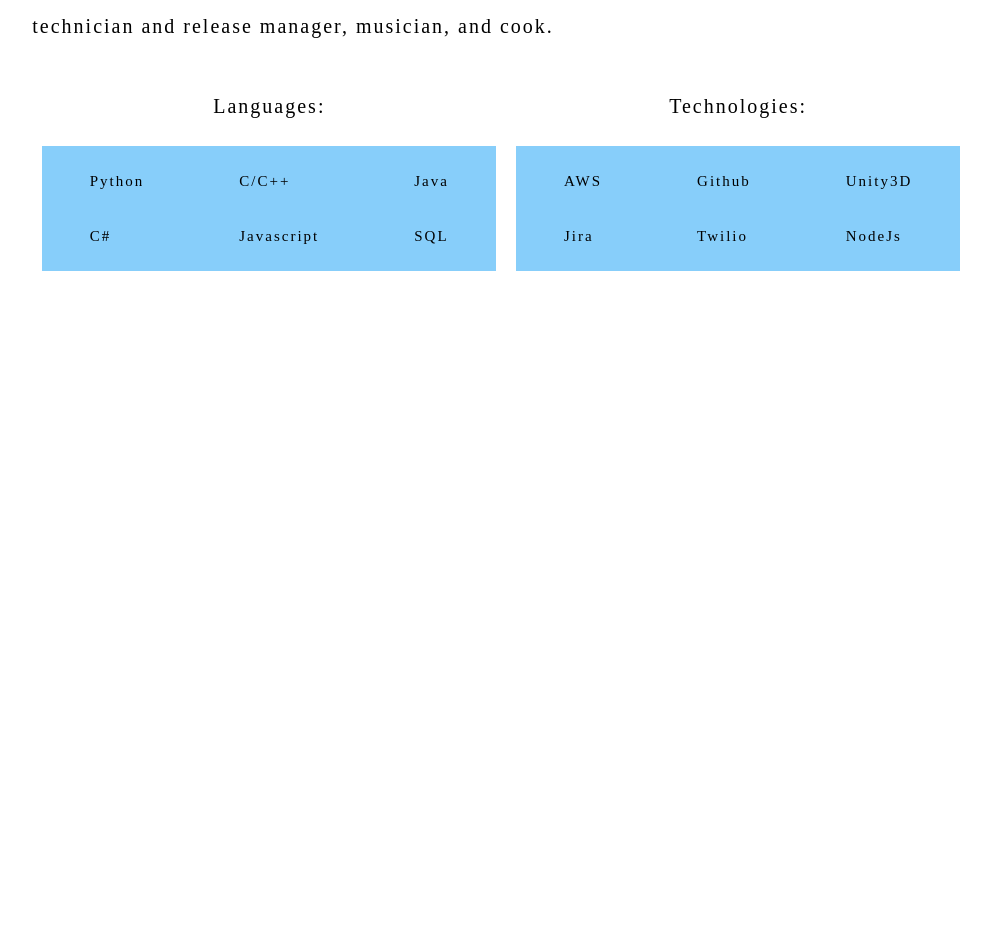
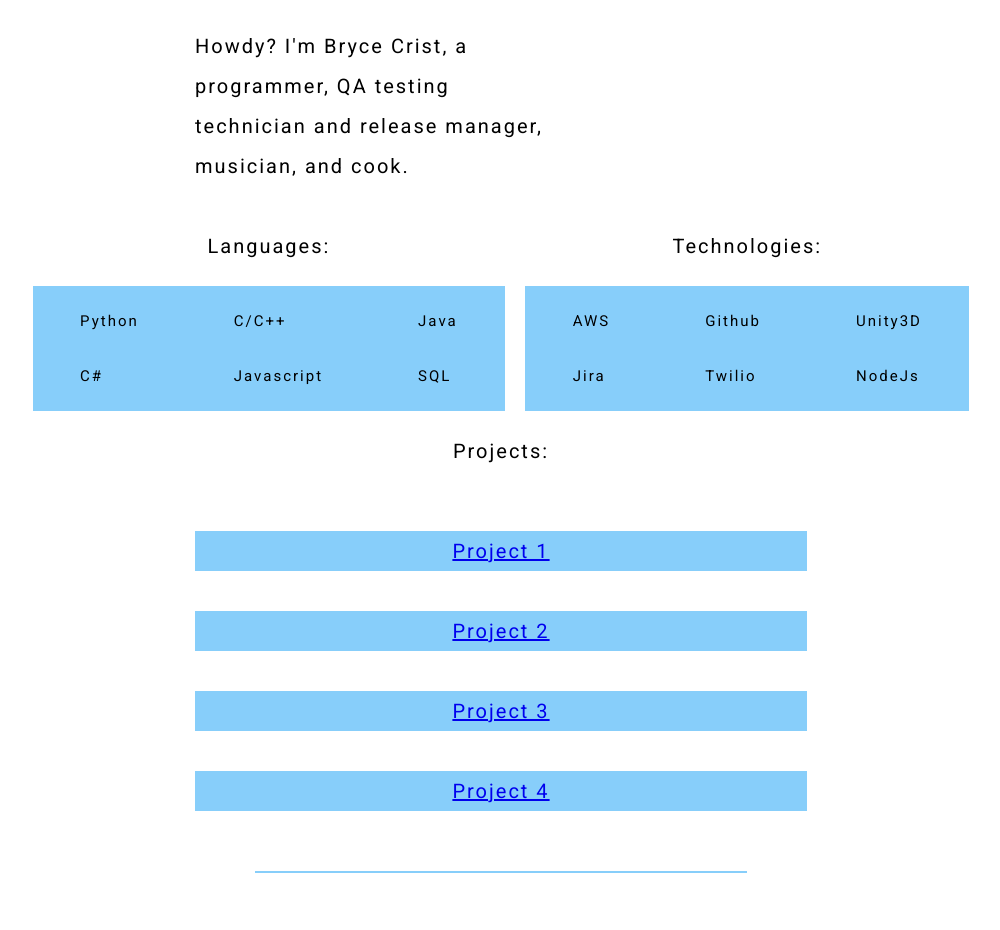
Before and after one commit to kalekotlin/kalekotlin.github.io, a plain HTML site: page _site/index.html in a window 1280 px wide. Shown: the part 216-1146 px from the top of the page, without its empty margins (139-1139 px from the left). Before the commit the page ends 800 px from the top, so only its background shows below. Drawn offline with Linux system fonts and the light colour scheme.

Commit message:
Added a section for projects and blog posts. Updated CSS a bit.

```diff
--- a/_site/index.html
+++ b/_site/index.html
@@ -4,6 +4,7 @@
     <meta charset="utf-8">
     <title>Home</title>
     <link rel="stylesheet" href="/assets/css/styles.css">
+    <link href="https://fonts.googleapis.com/css?family=Roboto&display=swap" rel="stylesheet">
   </head>
   <body>
     <main id="mainSect">
@@ -71,7 +72,41 @@
                 </div>
             </div>
         </div>
+        <div id="projects">
+            <p id="projectTitle">Projects:</p>
+            <div id="projectList">
+                <a href="#">Project 1</a>
+                <a href="#">Project 2</a>
+                <a href="#">Project 3</a>
+                <a href="#">Project 4</a>
+            </div>
+        </div>
+        <div id="divider"></div>
+        <div id="blogPosts">
+            <p id="blogTitle">Blog Post:</p>
+            <ul>
+
+                  <li>
+                    <p>
+                      <a href="/2020/01/15/Initial.html">Initial</a>
+                    </p>
+                    <p>2020-01-15 00:00:00 -0700</p>
+                    <p><p>A banana is an edible fruit – botanically a berry – produced by several kinds
+of large herbaceous flowering plants in the genus Musa.</p>
+</p>
+                  </li>
+
+              </ul>
+        </div>
     </section>
+    <div id="divider"></div>
+    <footer>
+        <div>
+            <a href="#">Github</a>
+            <a href="#">Instagram</a>
+            <a href="#">Twitter</a>
+        </div>
+    </footer>
 </div>
 
         </div>
--- a/assets/css/styles.css
+++ b/assets/css/styles.css
@@ -1,31 +1,62 @@
+/*General*/
 main
 {
+    font-family: 'Roboto', sans-serif;
     display: flex;
-    justify-content: center;
+    flex-direction: column;
     width: 100%;
     letter-spacing: 0.1em;
     line-height: 2em;
     font-size: 1.25em;
-    overflow: auto;
 }
 
 #mainContent
 {
-    background-color: white;
-    margin-top: 3em;
-    position: fixed;
-    width: 50%;
-    height: 90%;
     padding: 1em;
     display: flex;
+    height: 95vh;
     justify-content: center;
 }
 
+#generalInfo
+{
+    display: flex;
+    justify-content: center;
+    flex-direction: column;
+}
+
+#divider
+{
+    background-color: lightskyblue;
+    height: 0.1em;
+    margin: 3em;
+}
+
+#home
+{
+    width: 50%;
+    padding: 3em;
+}
 #home h1
 {
     color: lightskyblue;
 }
 
+/*Navigation*/
+#navbar
+{
+    display: flex;
+    width: 50%;
+    justify-content: center;
+    margin-left: auto;
+    height: 5vh;
+}
+#navItem
+{
+    padding: 0.5em;
+}
+
+/*Intro*/
 #intro
 {
     width: 60%;
@@ -34,6 +65,7 @@
 {
     display: flex;
     flex-direction: row;
+    justify-content: center;
 }
 #skillGroup1
 {
@@ -45,6 +77,8 @@
     display: flex;
     flex-direction: column;
 }
+
+/*Programming section*/
 #programming
 {
     background-color: lightskyblue;
@@ -62,12 +96,6 @@
     flex-direction: row;
     justify-content: center;
 }
-#techs
-{
-    display: flex;
-    flex-direction: row;
-    justify-content: center;
-}
 #progGroup1
 {
     margin-left: 2em;
@@ -75,7 +103,7 @@
 }
 #progGroup2
 {
-   margin-left: 2em;
+    margin-left: 2em;
     margin-right: 2em;
 }
 #progGroup3
@@ -83,6 +111,21 @@
     margin-left: 2em;
     margin-right: 2em;
 }
+#langs p
+{
+    font-size: 0.75em;
+    padding-left: 0.5em;
+    padding-right: 0.5em;
+}
+
+/*Technology section*/
+#techs
+{
+    display: flex;
+    flex-direction: row;
+    justify-content: center;
+}
+
 #techGroup1
 {
     margin-left: 2em;
@@ -109,12 +152,6 @@
     display: flex;
     justify-content: center;
 }
-#langs p
-{
-    font-size: 0.75em;
-    padding-left: 0.5em;
-    padding-right: 0.5em;
-}
 #techs p
 {
     font-size: 0.75em;
@@ -122,21 +159,45 @@
     padding-right: 0.5em;
 }
 
-#navbar
+/*Projects section*/
+#projects
 {
     display: flex;
-    width: 50%;
+    flex-direction: column;
     justify-content: center;
-    margin-left: auto;
 }
-#navItem
+#projectTitle
 {
-    padding: 0.5em;
+    display: flex;
+    justify-content: center;
+}
+#projectList
+{
+    display: flex;
+    flex-direction: column;
+}
+#projectList a
+{
+    background-color: lightskyblue;
+    display: flex;
+    justify-content: center;
+    margin-top: 2em;
 }
 
+/*Blog posts*/
 #post
 {
     display: flex;
     flex-direction: column;
     justify-content: center;
 }
+
+/*Footer*/
+footer
+{
+    display: flex;
+    flex-direction: row;
+    background: gray;
+    justify-content: center;
+    font-size: 0.5em;
+}
```
Also changed, not shown: _layouts/default.html (+1 -0 lines), blog.html (+4 -1 lines), index.html (+32 -0 lines), 1 other file.
